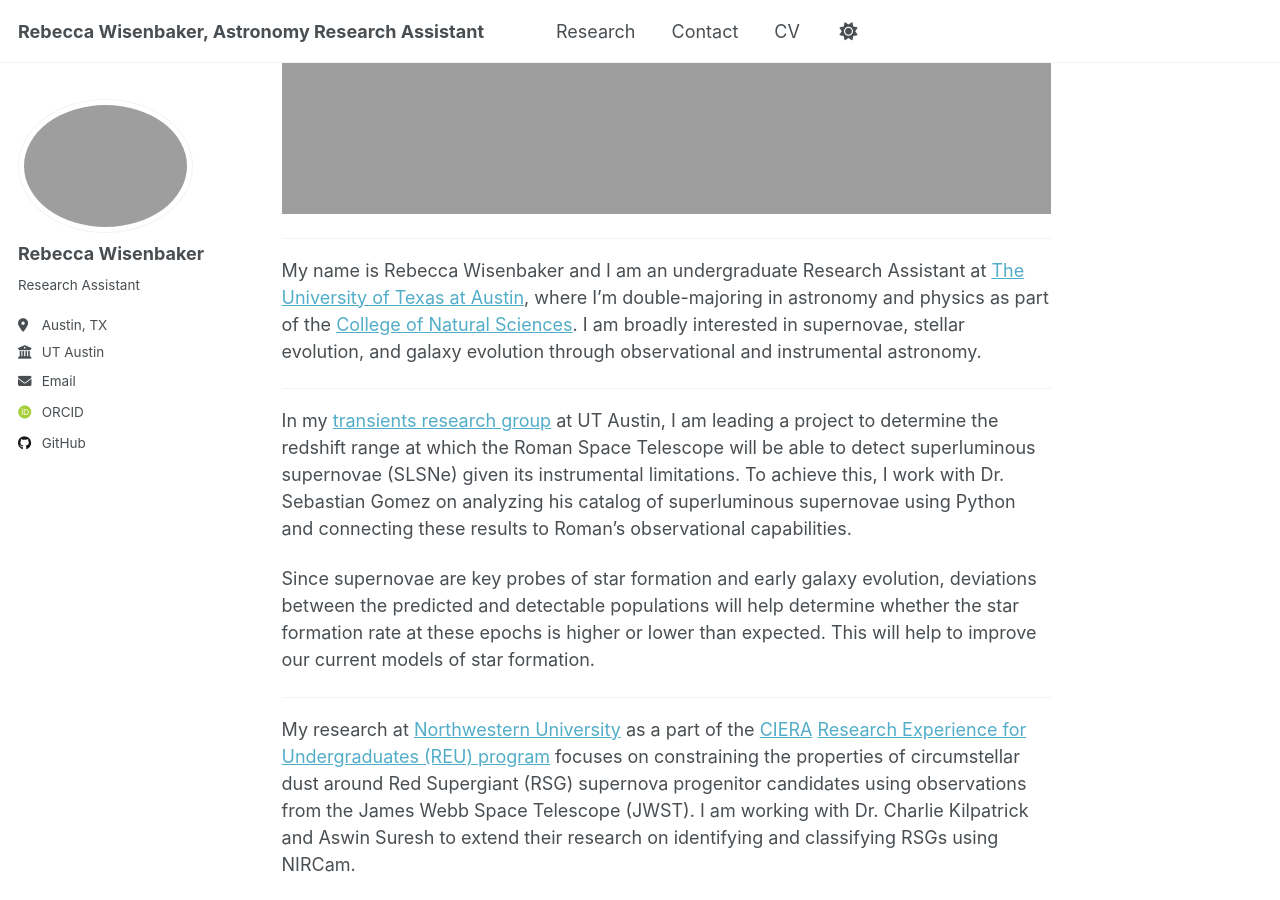
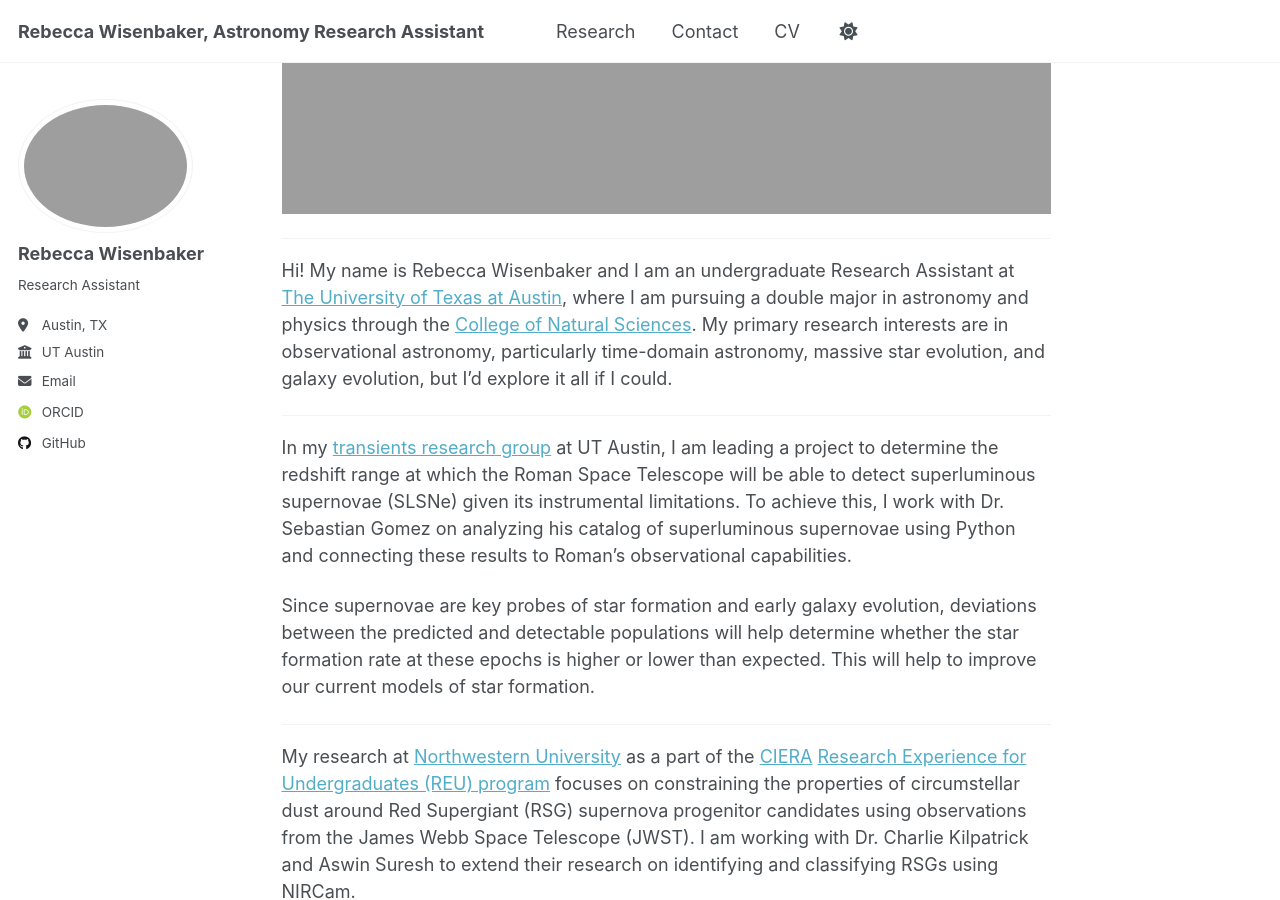
Before and after one commit to rebeccalw87/rebeccalw87.github.io, a Jekyll site: the page built from _pages/about.md, in a window 1280 px wide and 900 px high, scrolled down 462 px. Built offline with Jekyll 4.4.1, drawn with Linux system fonts in a browser that asks for light colours; some web fonts are replaced; a script that is not in the unit is left out.

Commit message:
Update about.md

```diff
--- a/_pages/about.md
+++ b/_pages/about.md
@@ -12,7 +12,7 @@ redirect_from:
 
 ---------
 
-My name is Rebecca Wisenbaker and I am an undergraduate Research Assistant at [The University of Texas at Austin](https://www.utexas.edu/), where I'm double-majoring in astronomy and physics as part of the [College of Natural Sciences](https://cns.utexas.edu/). I am broadly interested in supernovae, stellar evolution, and galaxy evolution through observational and instrumental astronomy.
+Hi! My name is Rebecca Wisenbaker and I am an undergraduate Research Assistant at [The University of Texas at Austin](https://www.utexas.edu/), where I am pursuing a double major in astronomy and physics through the [College of Natural Sciences](https://cns.utexas.edu/). My primary research interests are in observational astronomy, particularly time-domain astronomy, massive star evolution, and galaxy evolution, but I'd explore it all if I could.
 
 ---------
 
```
